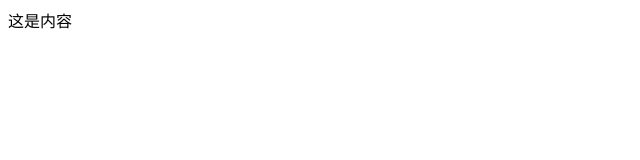
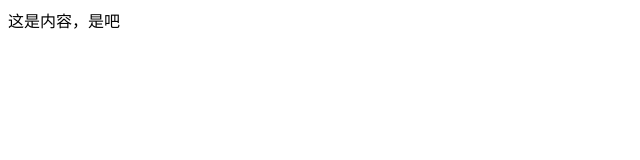
Before and after one commit to Turuading/blog2017, a plain HTML site: page index.html in a window 1280 px wide. Shown: the full height of the page, 0-640 px from the left. Drawn offline with Linux system fonts and the light colour scheme.

Commit message:
Update index.html

```diff
--- a/index.html
+++ b/index.html
@@ -1,5 +1,5 @@
 <!DOCTYPE html>
 <html>
 <title>我的第一个页面</title>
-这是内容
+这是内容，是吧
 </html>
```
